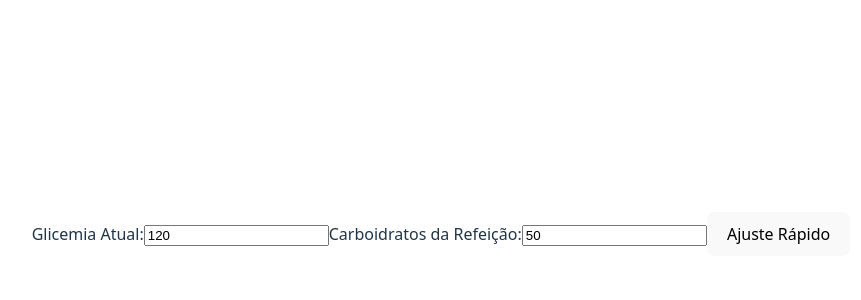
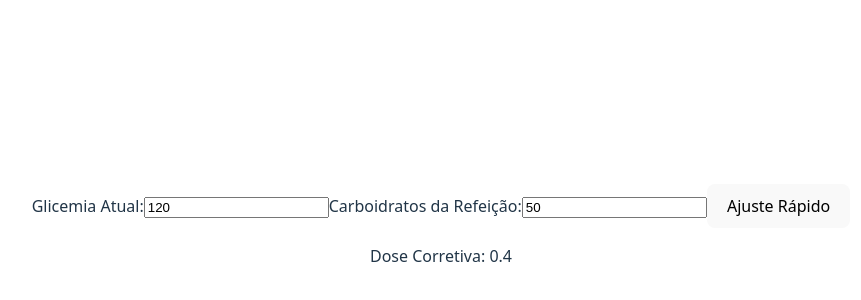
Before and after one commit to Lucas-Faleiro/glycemia-control, a React (Vite) app: page / in a window 1280 px wide. Shown: the part 166-466 px from the top of the page, without its empty margins (199-1060 px from the left). Built offline with nearby package versions, Linux system fonts and the light colour scheme.

Commit message:
Exercício 4

```diff
--- a/src/PainelGlicemico.jsx
+++ b/src/PainelGlicemico.jsx
@@ -1,4 +1,4 @@
-import {  useEffect, useReducer, useState } from "react"
+import {  useEffect, useMemo, useReducer, useState } from "react"
 
 const fatorReducer = (state, action) => {
     const { type } = action;
@@ -19,6 +19,12 @@ const PainelGlicemico = () => {
         fic: 10,
         alvo: 100
     });
+    const FSI = 50;
+
+    const doseCorretiva = useMemo(() => {
+        if(glicemiaAtual <= controleGlicemico.alvo) return 0;
+        return (glicemiaAtual - controleGlicemico.alvo) / FSI;
+    }, [glicemiaAtual, controleGlicemico.alvo, FSI]);
 
     // console.log(currGlycemia, mealCarbs)
     const handleAjusteRapido = () => {
@@ -43,6 +49,7 @@ const PainelGlicemico = () => {
             <label htmlFor="meal-carbs">Carboidratos da Refeição:</label>
             <input type="number" name="meal-carbs" id="meal-carbs" min={0} value={carbsRefeicao} onChange={(e) => setCarbsRefeicao(e.currentTarget.value)} />
             <button onClick={handleAjusteRapido}>Ajuste Rápido</button>
+            <p>Dose Corretiva: {doseCorretiva}</p>
         </div>
     )
 }
```
